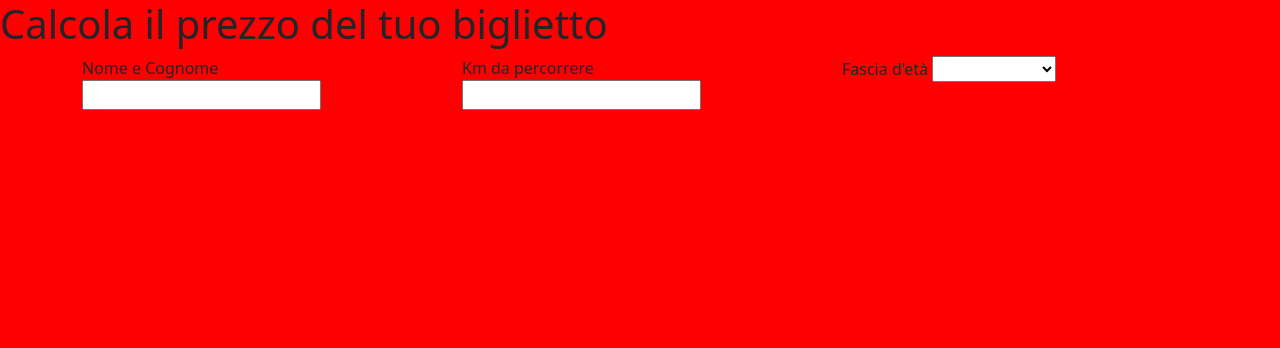
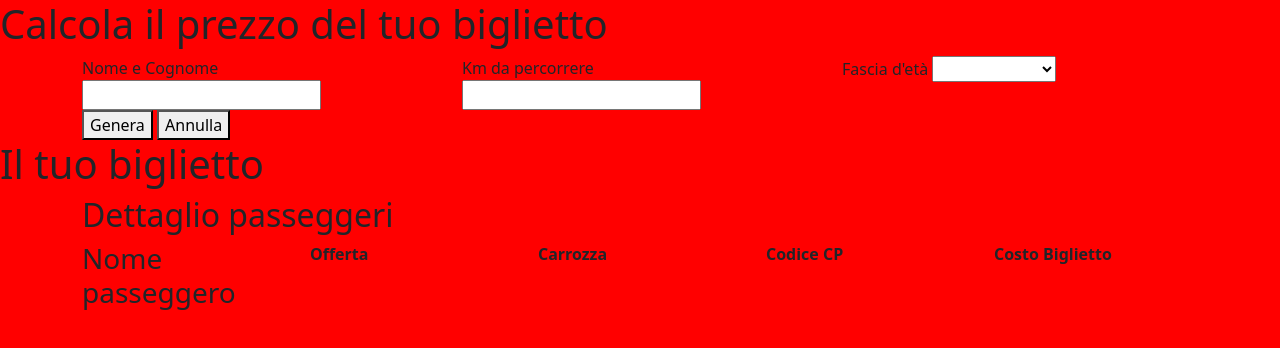
Before and after one commit to tahakyo/js-biglietto-treno-form, a plain HTML site: page index.html in a window 1280 px wide. Drawn offline with nearby package versions, Linux system fonts and the light colour scheme.

Commit message:
add .prezzo_biglietto section

```diff
--- a/index.html
+++ b/index.html
@@ -21,14 +21,19 @@
             <div class="container">
                 <div class="row">
                     <div class="col">
+                        <div class="form_item">
                             <label for="user_name">Nome e Cognome</label>
                             <input type="text" name="user_name" id="user_name">
                         </div>
+                    </div>
                     <div class="col">
+                        <div class="form_item">
                             <label for="km_number">Km da percorrere</label>
                             <input type="number" name="km_number" id="km_number">
                         </div>
+                    </div>
                     <div class="col">
+                        <div class="form_item">
                             <label for="select_age">Fascia d'età</label>
                             <select name="select_age" id="select_age">
                                 <option value=""></option>
@@ -39,10 +44,52 @@
                         </div>
                     </div>
                 </div>
+                <div class="row">
+                    <div class="col">
+                        <button id="form_btn">Genera</button>
+                        <button id="form_btn_clear">Annulla</button>
+                    </div>
+                </div>
+            </div>
 
         </section>
         <section class="Prezzo_biglietto">
-
+            <h1>Il tuo biglietto</h1>
+            <div class="container">
+                <h2>Dettaglio passeggeri</h2>
+                <div class="row">
+                    <div class="col">
+                        <div class="form_item">
+                            <h3>Nome passeggero</h3>
+                            <div class="result_name"></div>
+                        </div>
+                    </div>
+                    <div class="col">
+                        <div class="form_item">
+                            <div class="fw-bolder">Offerta</div>
+                            <div class="resul_offerta"></div>
+                        </div>
+                    </div>
+                    <div class="col">
+                        <div class="form_item">
+                            <div class="fw-bolder">Carrozza</div>
+                            <div class="resul_offerta"></div>
+                        </div>
+                    </div>
+                    <div class="col">
+                        <div class="form_item">
+                            <div class="fw-bolder">Codice CP</div>
+                            <div class="resul_offerta"></div>
+                        </div>
+                    </div>
+                    <div class="col">
+                        <div class="form_item">
+                            <div class="fw-bolder">Costo Biglietto</div>
+                            <div class="resul_offerta"></div>
+                        </div>
+                    </div>
+                </div>
+            </div>
         </section>
 
     </main>
```
Lines whose indentation alone changed are shown as unchanged.
